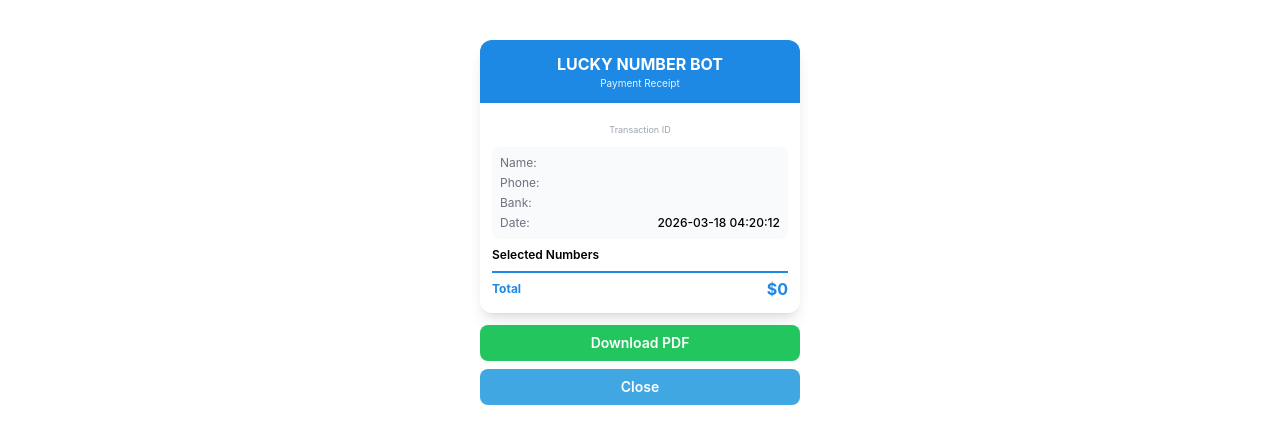
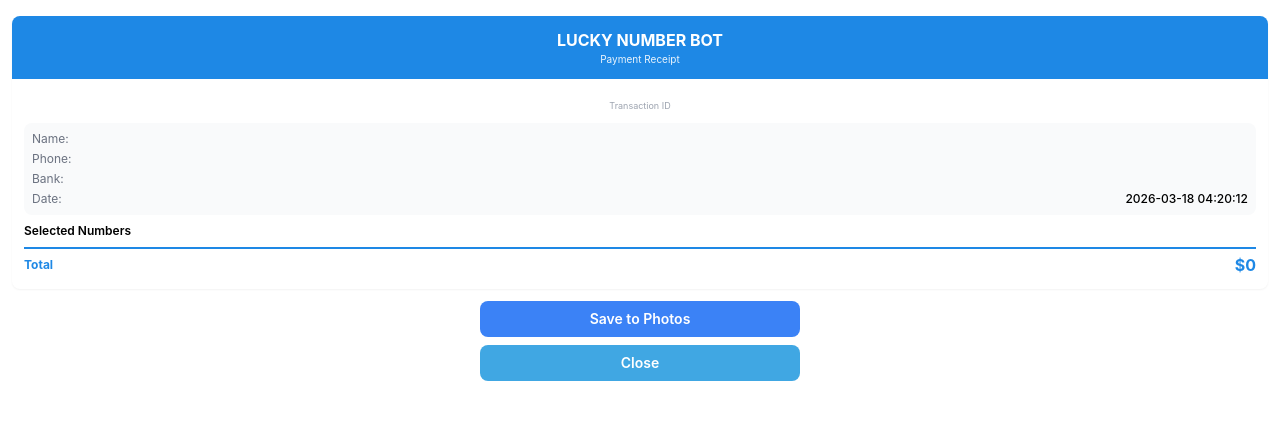
Before and after one commit to chheunseangmeng/Number-Bot, a Vue app: page /receipt in a window 1280 px wide. Shown: the top 444 px of the page. Built offline with nearby package versions, Linux system fonts and the light colour scheme.

Commit message:
Fix: updated btn download to btn save to app photo directly

```diff
--- a/src/views/ReceiptView.vue
+++ b/src/views/ReceiptView.vue
@@ -1,12 +1,11 @@
 <template>
   <div class="h-screen flex flex-col bg-[var(--tg-theme-bg-color)] overflow-hidden">
-
-    <div class="flex-1 flex flex-col items-center px-3 mt-10 overflow-y-auto">
+    <div class="flex-1 flex flex-col items-center px-3 mt-4 overflow-y-auto">
 
       <!-- Receipt Card -->
       <div
         ref="receiptRef"
-        class="w-full max-w-xs bg-white rounded-xl shadow-lg overflow-hidden"
+        class="w-full max-w-full bg-white rounded-lg shadow-sm overflow-hidden"
       >
         <div class="bg-[#1e88e5] text-white p-3 text-center">
           <h2 class="font-bold text-base">LUCKY NUMBER BOT</h2>
@@ -14,11 +13,13 @@
         </div>
 
         <div class="p-3">
+          <!-- Transaction ID -->
           <div class="text-center mb-2">
             <span class="text-[9px] text-gray-400">Transaction ID</span>
             <p class="font-mono text-xs font-bold">{{ transactionId }}</p>
           </div>
 
+          <!-- User Info -->
           <div class="bg-gray-50 p-2 rounded-lg mb-2">
             <div class="flex justify-between text-xs">
               <span class="text-gray-500">Name:</span>
@@ -38,6 +39,7 @@
             </div>
           </div>
 
+          <!-- Games -->
           <div class="mb-2">
             <h3 class="font-semibold text-xs mb-1">Selected Numbers</h3>
             <div class="space-y-1">
@@ -52,6 +54,7 @@
             </div>
           </div>
 
+          <!-- Total -->
           <div class="mt-2 pt-1 border-t-2 border-[#1e88e5]">
             <div class="flex justify-between items-center">
               <span class="font-bold text-[#1e88e5] text-xs">Total</span>
@@ -61,15 +64,15 @@
         </div>
       </div>
 
-      <!-- Download PDF Button -->
+      <!-- Save to Photos Button -->
       <div class="w-full max-w-xs mt-3">
         <button
           class="w-full py-2 px-4 rounded-lg text-sm font-semibold
-                 bg-green-500 text-white
+                 bg-blue-500 text-white
                  active:scale-95 transition-all"
-          @click="downloadPDF"
+          @click="saveImage"
         >
-          Download PDF
+          Save to Photos
         </button>
       </div>
 
@@ -93,7 +96,6 @@
 import { computed, onMounted, ref } from "vue"
 import { useTelegram } from "../composables/useTelegram"
 import html2canvas from "html2canvas"
-import jsPDF from "jspdf"
 
 const { hapticFeedback, sendData, closeMiniApp } = useTelegram()
 
@@ -132,32 +134,20 @@ const formattedDate = computed(() => {
   return `${year}-${month}-${day} ${hours}:${minutes}:${seconds}`
 })
 
-const downloadPDF = async () => {
+/* Save Receipt as Image */
+const saveImage = async () => {
   if (!receiptRef.value) return
-
   hapticFeedback('medium')
 
-  const canvas = await html2canvas(receiptRef.value, {
-    scale: 2
-  })
+  const canvas = await html2canvas(receiptRef.value, { scale: 2 })
+  const image = canvas.toDataURL("image/png")
 
-  const imgData = canvas.toDataURL("image/png")
+  const link = document.createElement("a")
+  link.href = image
+  link.download = `receipt_${transactionId.value}.png`
+  link.click()
 
-  const pdf = new jsPDF({
-    orientation: "portrait",
-    unit: "mm",
-    format: "a4"
-  })
-
-  const imgWidth = 80
-  const imgHeight = (canvas.height * imgWidth) / canvas.width
-
-  const x = (210 - imgWidth) / 2
-  const y = 20
-
-  pdf.addImage(imgData, "PNG", x, y, imgWidth, imgHeight)
-
-  pdf.save(`receipt_${transactionId.value}.pdf`)
+  alert("If the image does not save automatically, tap and hold it to save to Photos 📸")
 }
 
 const handleClose = () => {
```
